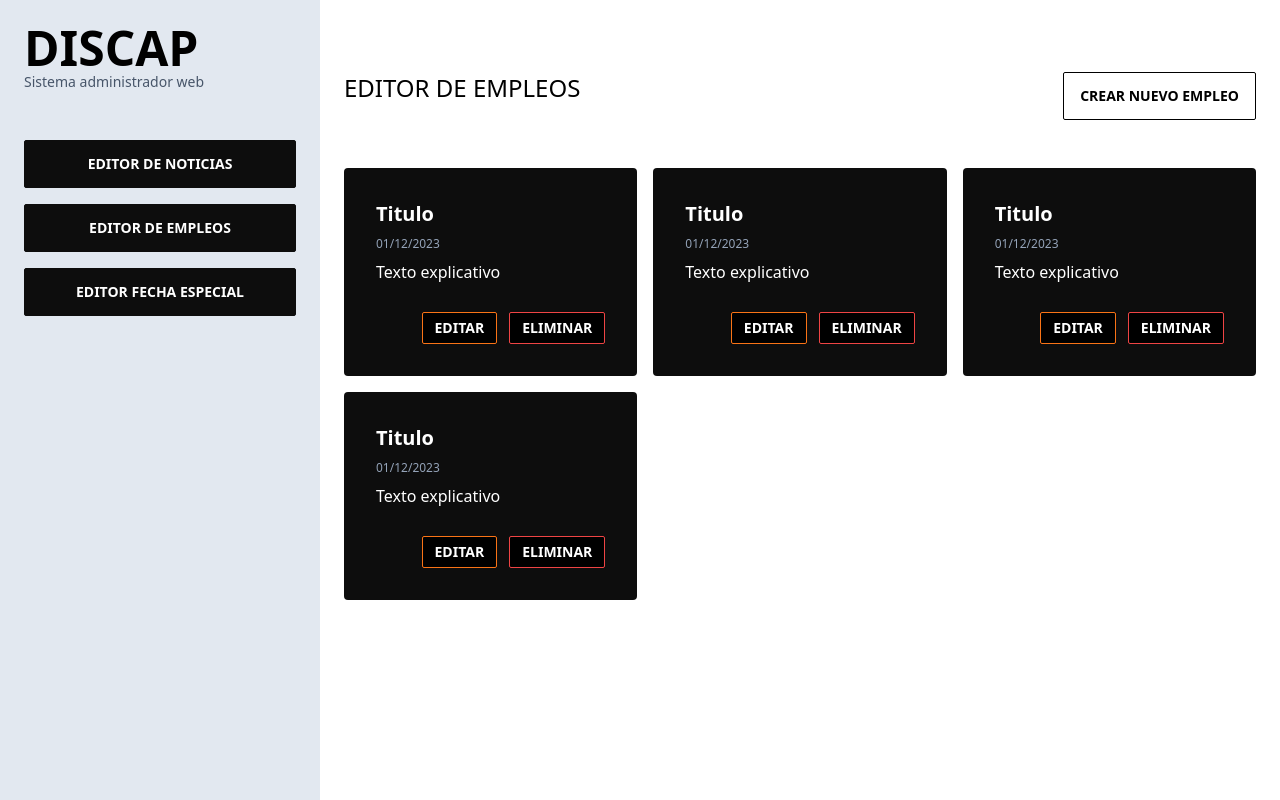
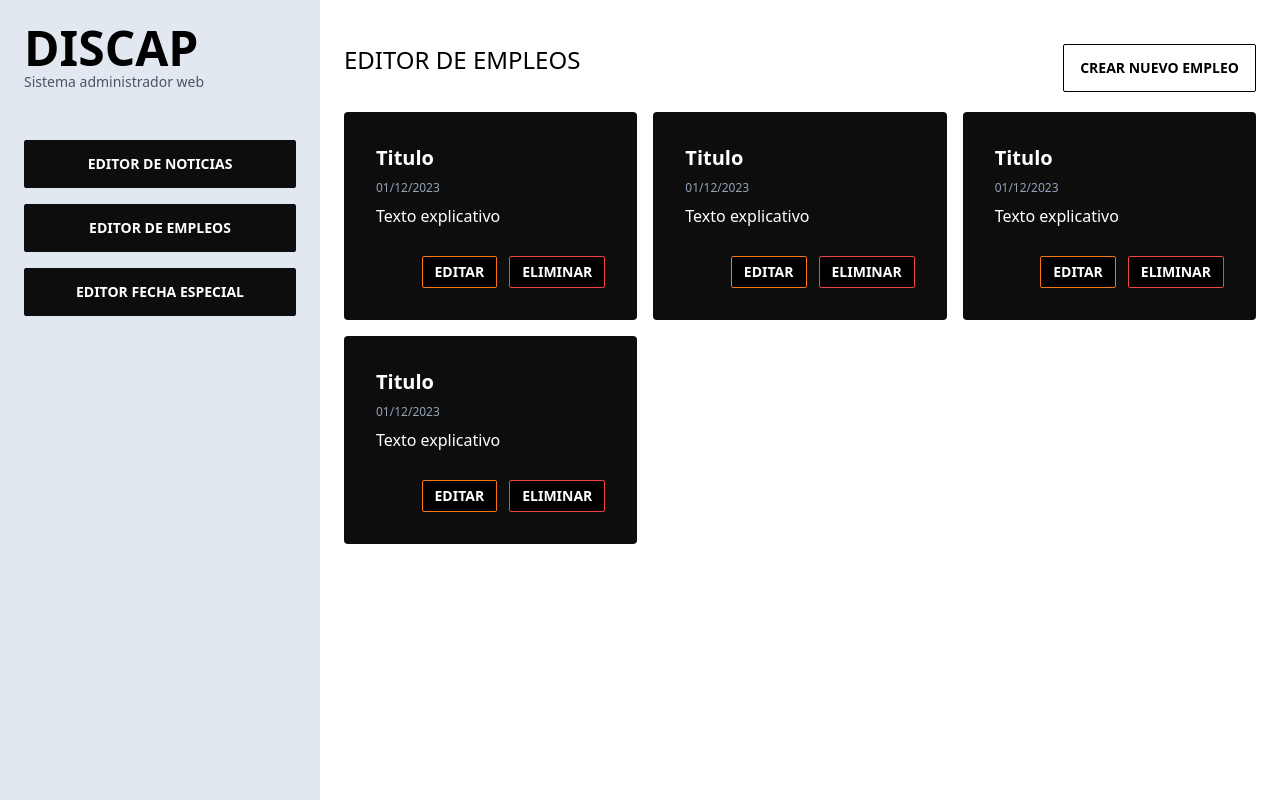
Before and after one commit to millerarocha/discap2023, a React (Vite) app: page /admin/jobs in a window 1280 px wide. Built offline with nearby package versions, Linux system fonts and the light colour scheme.

Commit message:
feat/fixing form news

```diff
--- a/src/Routes/Admin/Dashboard/EditorTitle/EditorTitle.jsx
+++ b/src/Routes/Admin/Dashboard/EditorTitle/EditorTitle.jsx
@@ -1,6 +1,6 @@
 const EditorTitle = ({ title = "titulo", btnText = "", onClick }) => {
   return (
-    <div className="flex justify-between py-12">
+    <div className="flex justify-between py-5">
       <h3 className="text-2xl uppercase">{title}</h3>
       {btnText && (
         <button className="btn btn-outline" onClick={onClick}>
--- a/src/Routes/Admin/Dashboard/NewsEditor/NewsEditor.jsx
+++ b/src/Routes/Admin/Dashboard/NewsEditor/NewsEditor.jsx
@@ -32,7 +32,7 @@ const NewsEditor = () => {
     setNewInfo(newState)
   }
 
-  const handleChangeEditor = (event, editor) => {
+  const handleChangeEditor = (e, editor) => {
     const data = editor.getData();
     const newState = {...newInfo}
     newState['description'] = data;
--- a/src/common/Input/Input.jsx
+++ b/src/common/Input/Input.jsx
@@ -27,14 +27,10 @@ const Input = ({ label = "input title", value='', placeholder, name, isEditor =
       {isEditor ? (
         <CKEditor
           name={name}
-          className="form-control w-full"
+          className="form-control w-full h-6 max-h-20"
           editor={ClassicEditor}
           config={editorConfiguration}
           data={value}
-          onReady={(editor) => {
-            // You can store the "editor" and use when it is needed.
-            console.log("Editor is ready to use!", editor);
-          }}
           onChange={onEditorChange}
         />
       ) : (
```
